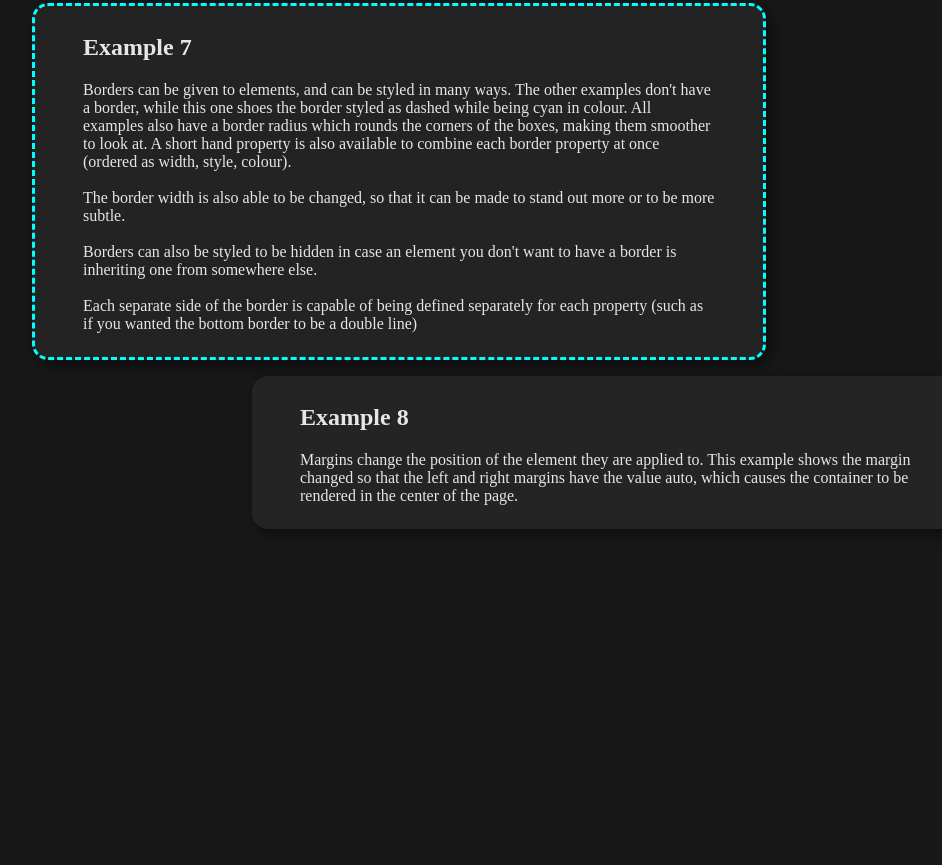
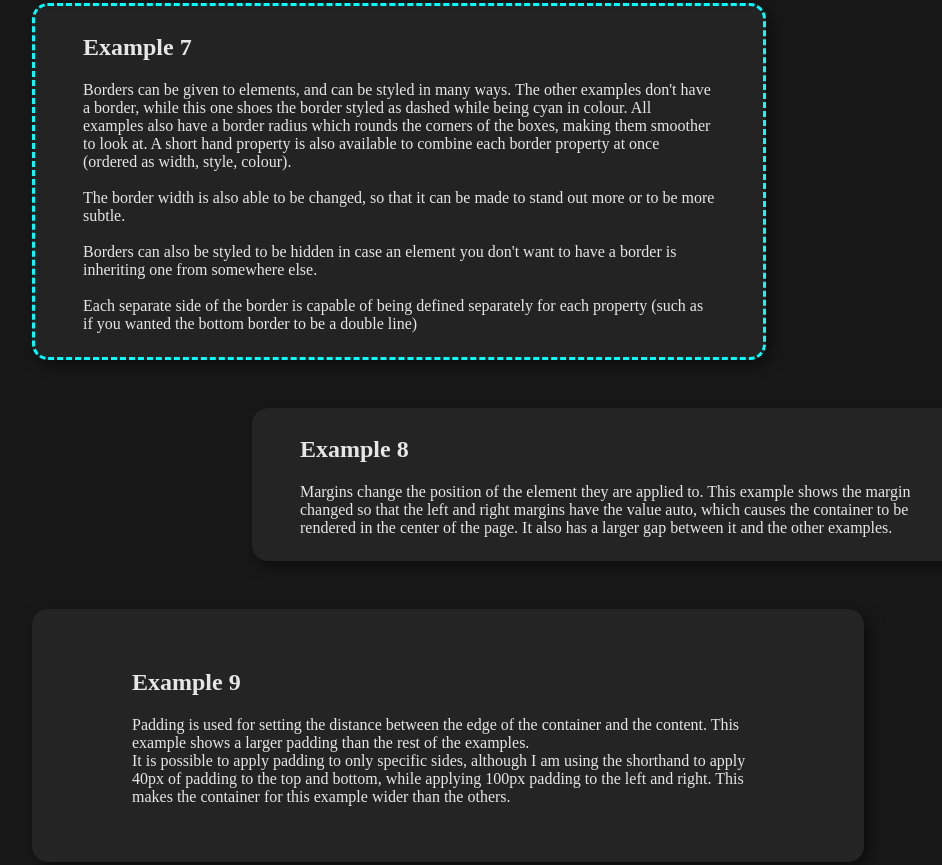
Before and after one commit to ReflectionGolden/CSS-Essentials-site, a plain HTML site: page index.html in a window 1280 px wide. Shown: the part 2124-2989 px from the top of the page, without its empty margins (24-966 px from the left). Before the commit the page ends 2669 px from the top, so only its background shows below. Drawn offline with Linux system fonts and the light colour scheme.

Commit message:
Added padding example

```diff
--- a/index.html
+++ b/index.html
@@ -116,7 +116,15 @@
     <div class="container auto-margin">
         <h2>Example 8</h2>
         <p>
-            Margins change the position of the element they are applied to. This example shows the margin changed so that the left and right margins have the value auto, which causes the container to be rendered in the center of the page.
+            Margins change the position of the element they are applied to. This example shows the margin changed so that the left and right margins have the value auto, which causes the container to be rendered in the center of the page. It also has a larger gap between it and the other examples.
+        </p>
+    </div>
+    <div class="container big-padding">
+        <h2>Example 9</h2>
+        <p>
+            Padding is used for setting the distance between the edge of the container and the content. This example shows a larger padding than the rest of the examples.
+            <br>
+            It is possible to apply padding to only specific sides, although I am using the shorthand to apply 40px of padding to the top and bottom, while applying 100px padding to the left and right. This makes the container for this example wider than the others.
         </p>
     </div>
 </body>
--- a/style.css
+++ b/style.css
@@ -38,7 +38,11 @@ div.container4 {
 }
 
 div.auto-margin {
-    margin: 1rem auto;
+    margin: 3rem auto;
+}
+
+div.big-padding {
+    padding: 40px 100px;
 }
 
 /* Misc styling */
```
